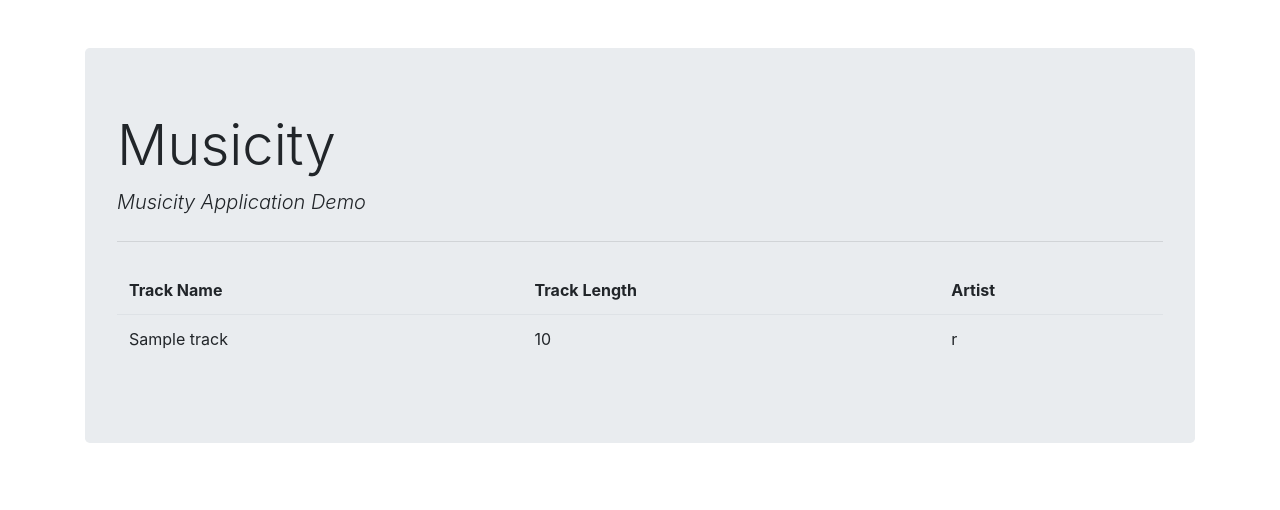
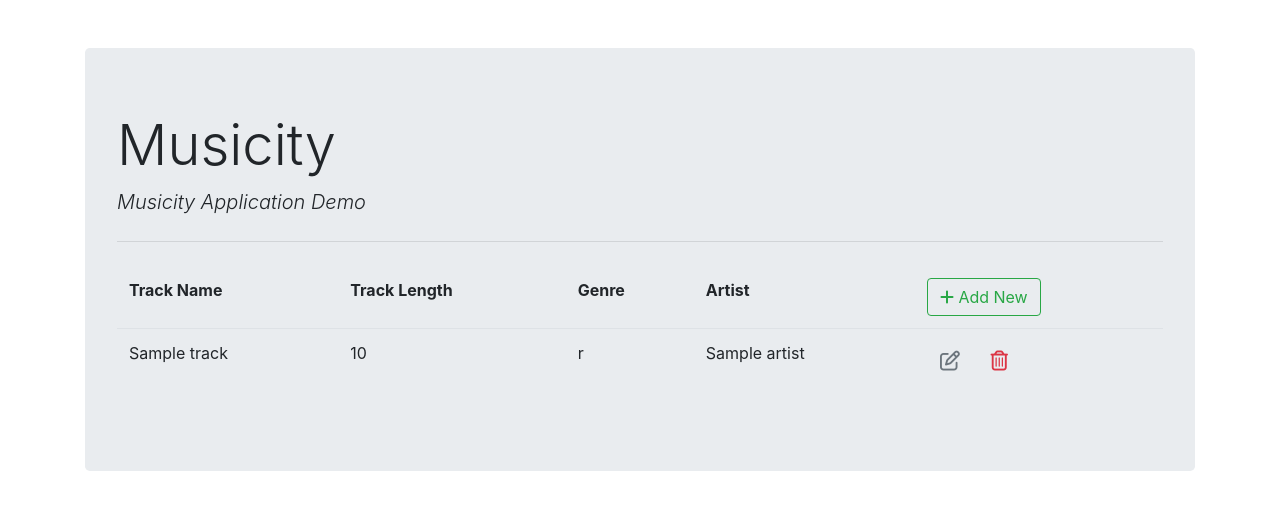
Before and after one commit to Chili404/Musicity, a Django app: page /musicity/track/ in a window 1280 px wide. Shown: the top 510 px of the page. Run offline with Django 4.2, Linux system fonts and the light colour scheme; tables that the repository leaves empty hold one stand-in row (values such as "Sample post").

Commit message:
Added edit and remove functionality

```diff
--- a/musicity_db/templates/musicity_db/track_list.html
+++ b/musicity_db/templates/musicity_db/track_list.html
@@ -6,7 +6,13 @@
         <tr>
             <td> Track Name</td>
             <td> Track Length</td>
+            <td> Genre</td>
             <td> Artist</td>
+            <td>
+                <a href="{% url 'track_insert' %}" class="btn btn-outline-success">
+                    <i class="fas fa-plus"></i> Add New
+                </a>
+            </td>
         </tr>
     </thead>
     <tbody>
@@ -15,6 +21,18 @@
                 <td>{{track.name}}</td>
                 <td>{{track.duration}}</td>
                 <td>{{track.genre}}</td>
+                <td>{{track.artist_id}}</td>
+                <td>
+                    <a href="{% url 'track_update' track.id %}" class="btn text-secondary" px-0>
+                        <i class="far fa-edit fa-lg"></i>
+                    </a>
+                    <form action="{% url 'track_delete' track.id %}" method="post" class="d-inline">
+                        {% csrf_token %}
+                        <button class="submit btn">
+                            <i class="far fa-trash-alt fa-lg text-danger float-right"></i>
+                        </button>
+                    </form>
+                </td>
             </tr>
         {% endfor %}
     </tbody>
--- a/musicity_db/urls.py
+++ b/musicity_db/urls.py
@@ -1,6 +1,8 @@
 from django.urls import path,include
 from . import views
 urlpatterns = [
-    path('track/', views.track_list), #localhost:p#/employee/list
-    path('track/form/', views.track_form)
+    path('track/', views.track_list, name="track_list"), #localhost:p#/employee/list
+    path('track/form/', views.track_form, name="track_insert"),
+    path('track/<int:id>/', views.track_form, name="track_update"),
+    path('track/delete/<int:id>', views.track_delete, name="track_delete")
 ]
--- a/musicity_db/views.py
+++ b/musicity_db/views.py
@@ -6,15 +6,25 @@ def track_list(request):
     context = {'track_list':Track.objects.all()}
     return render(request, "musicity_db/track_list.html", context)
 
-def track_form(request):
+def track_form(request, id=0):
     if request.method == "GET":
-        form = TrackForm()
+        if id == 0: #insert
+            form = TrackForm()
+        else: #update
+            track = Track.objects.get(pk=id)
+            form = TrackForm(instance=track)
         return render(request, "musicity_db/track_form.html", {'form':form})
     else:
-        form = TrackForm(request.POST)
+        if id == 0:
+            form = TrackForm(request.POST)
+        else:
+            track = Track.objects.get(pk=id)
+            form = TrackForm(request.POST, instance = track)
         if form.is_valid():
             form.save()
-        return redirect('musicity/track/')
+        return redirect('/musicity/track/')
 
-def track_delete(request):
-    return
+def track_delete(request, id):
+    track = Track.objects.get(pk=id)
+    track.delete()
+    return redirect('/musicity/track/')
```
Also changed, not shown: musicity_db/templates/musicity_db/track_form.html (+10 -1 lines), musicity_db/migrations/0002_artist_track_artist_id.py (deleted), musicity_db/migrations/0013_initial.py.
